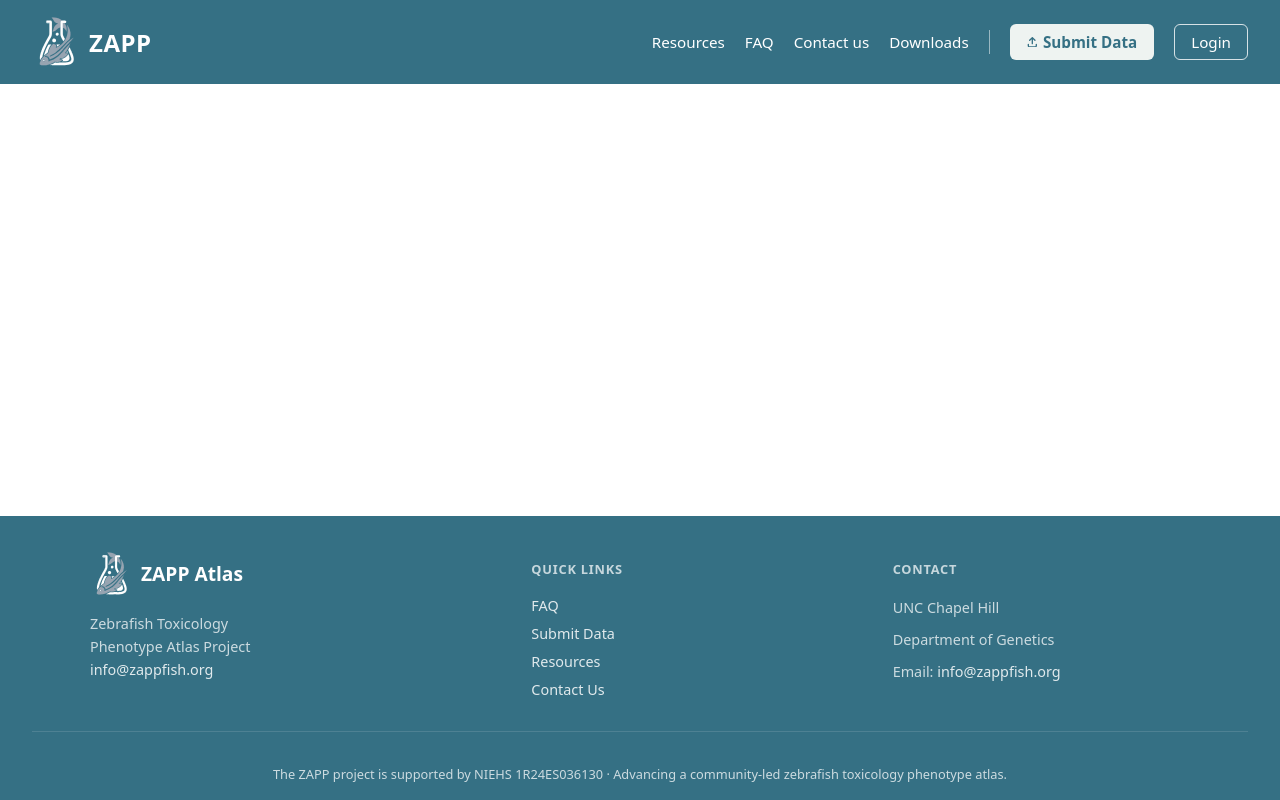
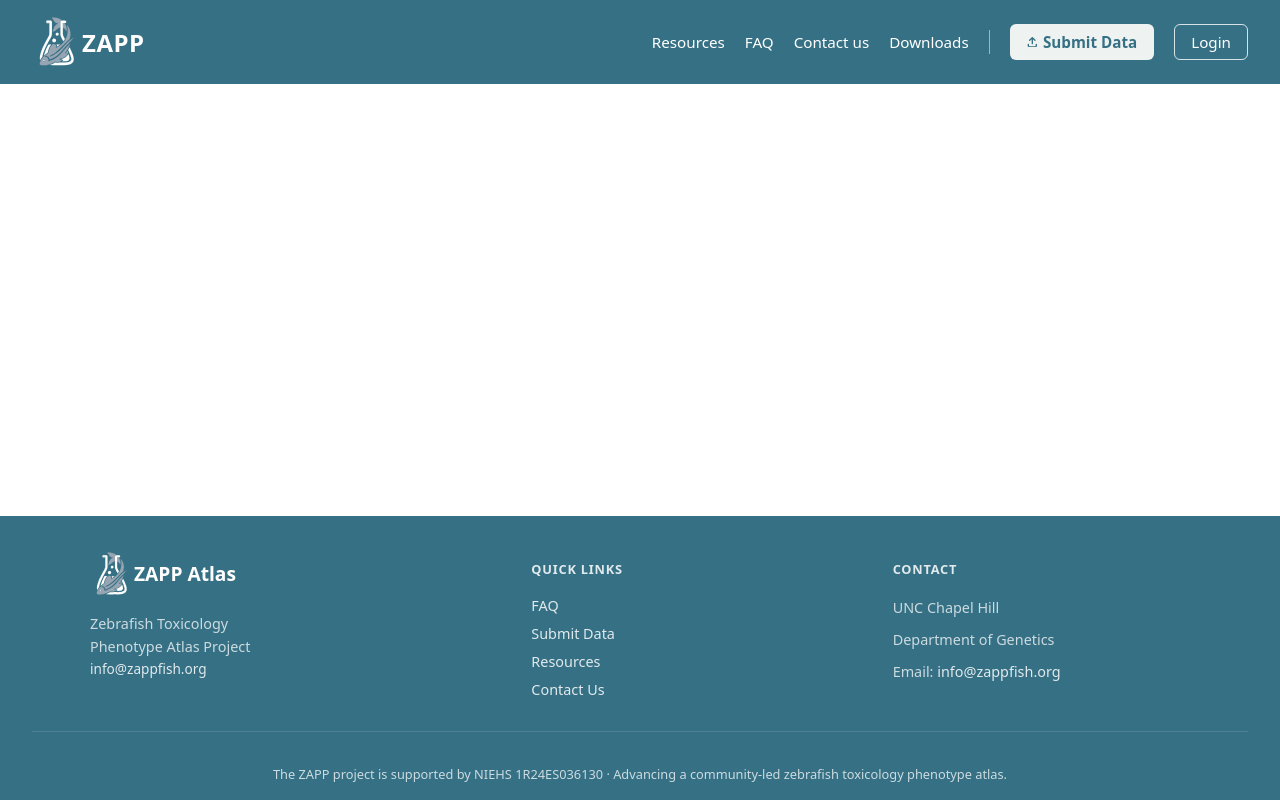
Before and after one commit to zappfish/zapp-atlas, a Flask app: template server/src/zapp_atlas/html/templates/edit.html in a window 1280 px wide. Run offline with Flask 3, Linux system fonts and the light colour scheme; the template is opened without the code that fills it, so the values that code supplies are empty.

Commit message:
Strengthen footer heading weight and de-emphasize the email
Co-Authored-By: Claude Opus 4.8 (1M context) <noreply@anthropic.com>

```diff
--- a/server/src/zapp_atlas/html/static/styles.css
+++ b/server/src/zapp_atlas/html/static/styles.css
@@ -55,7 +55,7 @@ main {
 .site-brand {
   display: inline-flex;
   align-items: center;
-  gap: 7px;
+
   text-decoration: none;
 }
 
@@ -186,12 +186,17 @@ main {
 .site-footer__brand-row {
   display: flex;
   align-items: center;
-  gap: 7px;
   margin-bottom: 1rem;
 }
 
 .site-footer__brand p {
   max-width: 280px;
+}
+
+.site-footer__email {
+  margin-top: 0.5rem;
+  font-size: 0.85rem;
+  color: rgba(255, 255, 255, 0.6);
 }
 
 .site-footer__logo {
@@ -218,10 +223,10 @@ main {
 
 .site-footer h2 {
   font-size: 0.8rem;
-  font-weight: 600;
+  font-weight: 700;
   text-transform: uppercase;
   letter-spacing: 0.06em;
-  color: rgba(255, 255, 255, 0.72);
+  color: rgba(255, 255, 255, 0.85);
   margin: 0 0 0.6rem;
 }
 
--- a/server/src/zapp_atlas/html/templates/base.html
+++ b/server/src/zapp_atlas/html/templates/base.html
@@ -52,7 +52,7 @@
             <span class="site-footer__wordmark">ZAPP Atlas</span>
           </div>
           <p>Zebrafish Toxicology<br>Phenotype Atlas Project</p>
-          <p><a href="mailto:info@zappfish.org">info@zappfish.org</a></p>
+          <p class="site-footer__email"><a href="mailto:info@zappfish.org">info@zappfish.org</a></p>
         </div>
 
         <nav class="site-footer__links" aria-label="Quick links">
```
